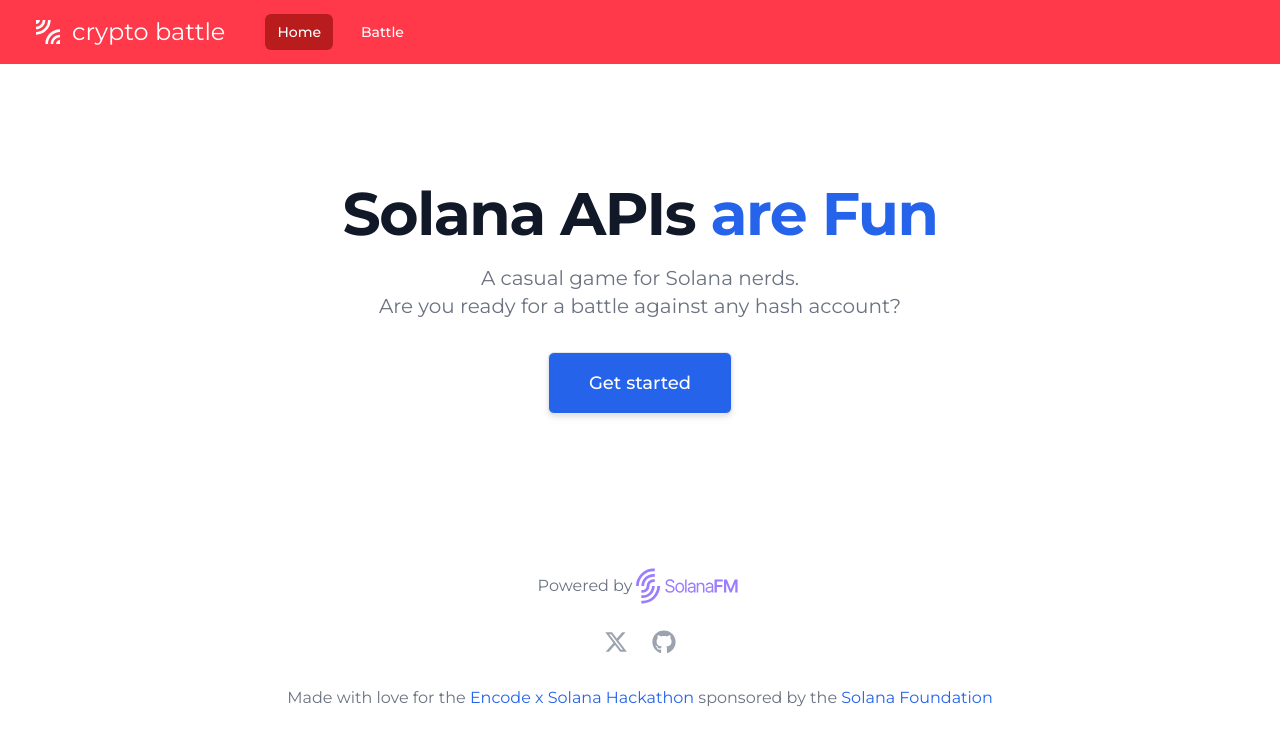
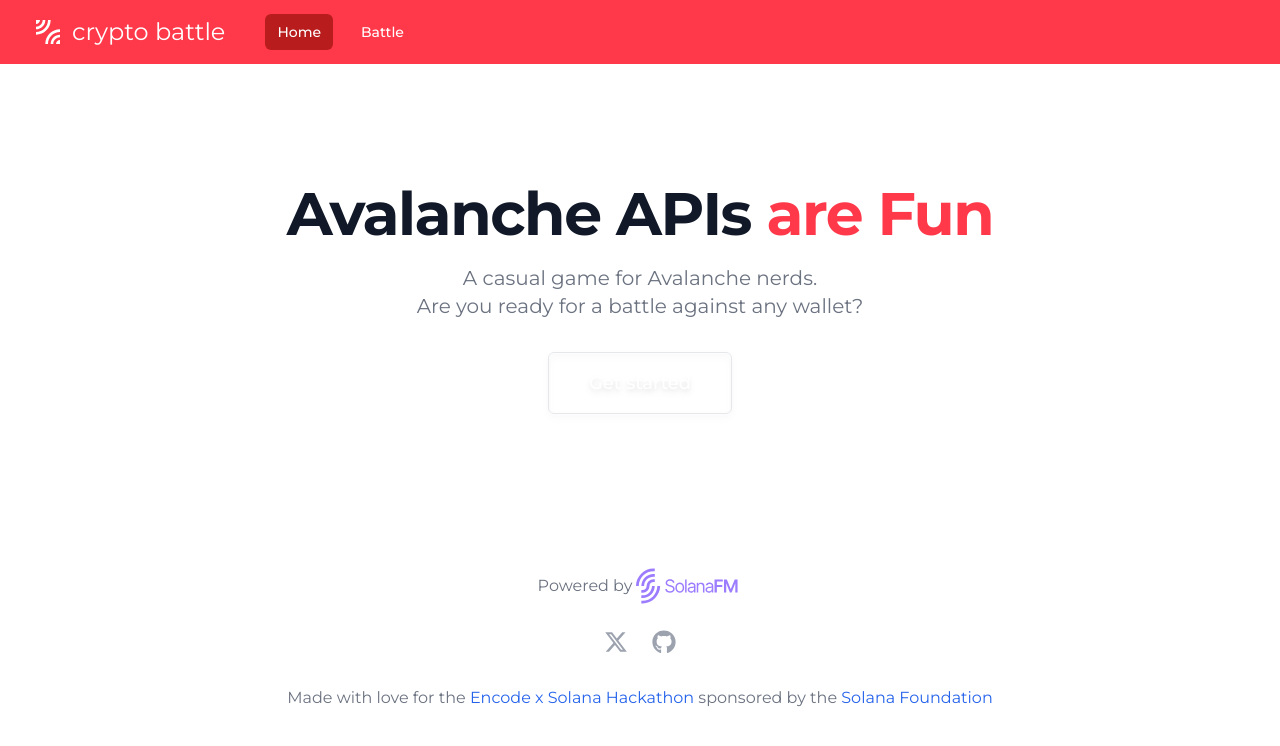
Before and after one commit to ivanmolto/cryptobattle, a React (Vite) app: page / in a window 1280 px wide. Shown: the top 746 px of the page. Built offline with nearby package versions, Linux system fonts and the light colour scheme.

Commit message:
feat: Update colors in Home

```diff
--- a/src/components/Home.jsx
+++ b/src/components/Home.jsx
@@ -8,24 +8,24 @@ const Home = () => {
           <div className="text-center">
             <h1 className="text-4xl font-bold tracking-tight text-gray-900 sm:text-5xl md:text-6xl">
               <span className="block xl:inline font-montserrat">
-                Solana APIs
+                Avalanche APIs
               </span>{" "}
-              <span className="block text-blue-600 xl:inline font-montserrat">
+              <span className="block text-[#ff394a] xl:inline font-montserrat">
                 are Fun
               </span>
             </h1>
             <p className="mx-auto mt-3 max-w-md text-base text-gray-500 sm:text-lg md:mt-5 md:max-w-3xl md:text-xl font-montserrat">
-              A casual game for Solana nerds.{" "}
+              A casual game for Avalanche nerds.{" "}
               <span className="hidden block:sm">
                 No need to connect any wallet!
               </span>
-              <br /> Are you ready for a battle against any hash account?
+              <br /> Are you ready for a battle against any wallet?
             </p>
             <div className="mx-auto mt-5 max-w-md sm:flex sm:justify-center md:mt-8">
               <div className="rounded-md drop-shadow-md">
                 <Link
                   to="/battle"
-                  className="flex w-full items-center justify-center rounded-md border border-1 bg-blue-600 px-8 py-3 text-base font-medium text-white hover:bg-blue-700 md:py-4 md:px-10 md:text-lg"
+                  className="flex w-full items-center justify-center rounded-md border border-1 bg-[ff394a] px-8 py-3 text-base font-medium text-white hover:bg-red-700 md:py-4 md:px-10 md:text-lg"
                 >
                   Get started
                 </Link>
```
